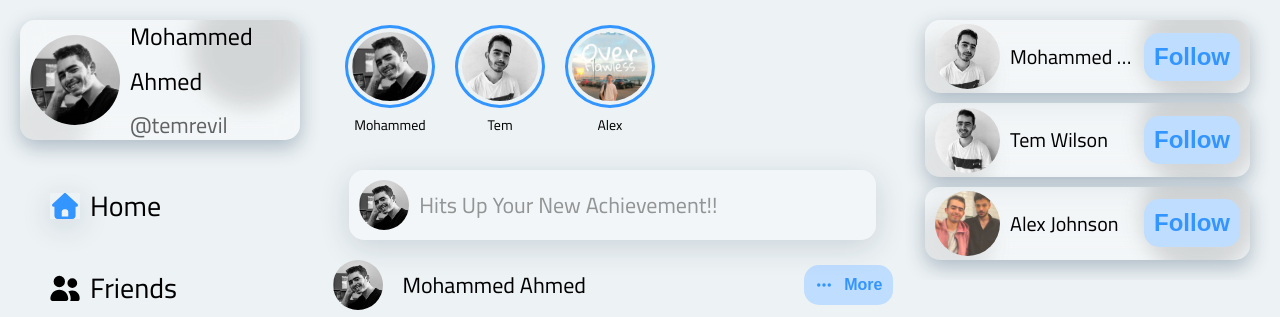
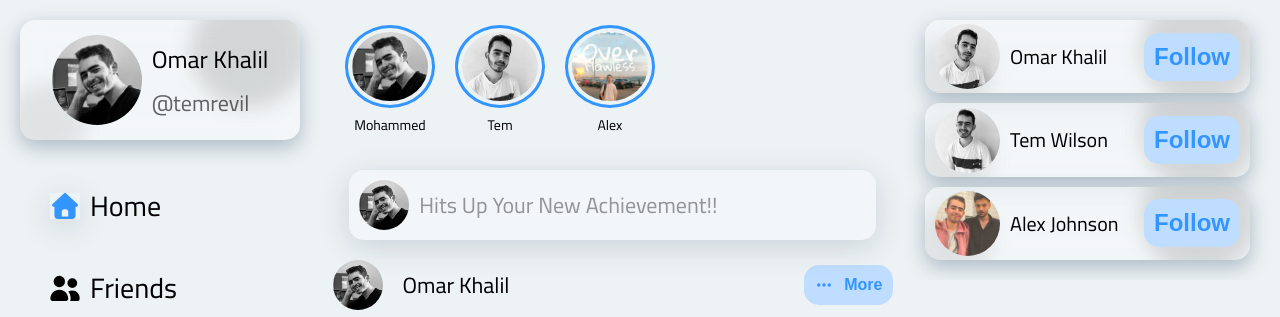
Before and after one commit to TemRevil/Whistle, a plain HTML site: page index.html in a window 1280 px wide. Shown: the top 317 px of the page. Drawn offline with Linux system fonts and the light colour scheme; a web font is replaced by a local one.

Commit message:
Use a made-up name for the demo user

```diff
--- a/index.html
+++ b/index.html
@@ -16,7 +16,7 @@
             <div class="user-box bg-blur flex row center gap inside-thiefe" targeted-with="profile.html">
                 <div class="user-img profile-img"><img src="Background/Pics/1.jpg" alt="User" crossorigin="anonymous"></div>
                 <div class="flex col j-center">
-                    <span id="user-name" class="text">Mohammed Ahmed</span>
+                    <span id="user-name" class="text">Omar Khalil</span>
                     <span id="username" class="text">@temrevil</span>
                 </div>
             </div>
@@ -37,7 +37,7 @@
         </section>
         <div class="main-center-g hide-scrollbar flex col gap">
             <section class="story-line hide-scrollbar flex gap">
-                <div class="story-box flex col center" data-username="Mohammed Ahmed" story="Background/Vees/3.mp4, Background/Vees/4.mp4">
+                <div class="story-box flex col center" data-username="Omar Khalil" story="Background/Vees/3.mp4, Background/Vees/4.mp4">
                     <div class="story-rounded">
                         <img src="Background/Pics/1.jpg" alt="Mohammed">
                     </div>
@@ -57,7 +57,7 @@
                 </div>
             </section>
             <section class="feed w flex col a-center gap">
-                <div class="feed-it flex col gap" feeder="Mohammed Ahmed">
+                <div class="feed-it flex col gap" feeder="Omar Khalil">
                     <div class="w flex row a-center j-start gap">
                         <div class="profile-img"><img src="Background/Pics/1.jpg" alt="user"></div>
                         <p class="text deactivated">Hits Up Your New Achievement!!</p>
@@ -69,13 +69,13 @@
                     <div class="feed-it-media flex row gap">
                     </div>
                 </div>
-                <div class="post-box flex col gap" data-username="Mohammed Ahmed" data-post-id="1" data-liked="Mohammed Ahmed, Ali Hustler, Tem Revil, Elsa, Sara, Sandler" data-post-comments="1:Mohammed Ahmed; Sooooooorrrry,">
+                <div class="post-box flex col gap" data-username="Omar Khalil" data-post-id="1" data-liked="Omar Khalil, Ali Hustler, Tem Revil, Elsa, Sara, Sandler" data-post-comments="1:Omar Khalil; Sooooooorrrry,">
                     <div class="post-header w flex row j-between a-center">
                         <div class="flex rwo a-center gap">
                             <div class="post-user-img profile-img">
                                 <img src="Background/Pics/1.jpg" alt="User">
                             </div>
-                            <span class="text">Mohammed Ahmed</span>
+                            <span class="text">Omar Khalil</span>
                         </div>
                         <button class="one-btn flex row a-center gap">
                             <i class="fa-solid fa-ellipsis"></i>
@@ -105,13 +105,13 @@
                         </button>
                     </div>
                 </div>
-                <div class="post-box flex col gap" data-username="Mohammed Ahmed" data-post-id="2" data-liked="Mohammed Ahmed, Ali Hustler, Tem Revil, Elsa, Sara, Sandler" data-post-comments="1:Mohammed Ahmed;Hey Asshole!,2:Mohammed Ahmed;i hope you havin' a good day">
+                <div class="post-box flex col gap" data-username="Omar Khalil" data-post-id="2" data-liked="Omar Khalil, Ali Hustler, Tem Revil, Elsa, Sara, Sandler" data-post-comments="1:Omar Khalil;Hey Asshole!,2:Omar Khalil;i hope you havin' a good day">
                     <div class="post-header w flex row j-between a-center">
                         <div class="flex rwo a-center gap">
                             <div class="post-user-img profile-img">
                                 <img src="Background/Pics/1.jpg" alt="User">
                             </div>
-                            <span class="text">Mohammed Ahmed</span>
+                            <span class="text">Omar Khalil</span>
                         </div>
                         <button class="one-btn flex row a-center gap">
                             <i class="fa-solid fa-ellipsis"></i>
@@ -148,13 +148,13 @@
                         </button>
                     </div>
                 </div>
-                <div class="post-box flex col gap" data-username="Mohammed Ahmed" data-post-id="3" data-liked="Mohammed Ahmed, Ali Hustler, Tem Revil, Elsa, Sara, Sandler" data-post-comments="1:Mohammed Ahmed;Wasn't My Best Days Anyway!,">
+                <div class="post-box flex col gap" data-username="Omar Khalil" data-post-id="3" data-liked="Omar Khalil, Ali Hustler, Tem Revil, Elsa, Sara, Sandler" data-post-comments="1:Omar Khalil;Wasn't My Best Days Anyway!,">
                     <div class="post-header w flex row j-between a-center">
                         <div class="flex rwo a-center gap">
                             <div class="post-user-img profile-img">
                                 <img src="Background/Pics/1.jpg" alt="User">
                             </div>
-                            <span class="text">Mohammed Ahmed</span>
+                            <span class="text">Omar Khalil</span>
                         </div>
                         <button class="one-btn flex row a-center gap">
                             <i class="fa-solid fa-ellipsis"></i>
@@ -196,10 +196,10 @@
         </div>
         <section class="suggestions hide-scrollbar flex col gap">
             <div class="suggestion-box bg-blur flex row center gap inside-thiefe">
-                <div class="suggestion-img profile-img" titled-with="Mohammed Ahmed" titled-pos="bottom">
+                <div class="suggestion-img profile-img" titled-with="Omar Khalil" titled-pos="bottom">
                     <img src="Background/Pics/2.jpg" alt="Mohammed" crossorigin="anonymous">
                 </div>
-                <span class="text">Mohammed Ahmed</span>
+                <span class="text">Omar Khalil</span>
                 <button class="one-btn">Follow</button>
             </div>
             <div class="suggestion-box bg-blur flex row center gap inside-thiefe">
@@ -224,11 +224,11 @@
             </div>
             <div class="whistlers flex col gap off">
                 <div class="whistle-box scale-active flex row a-center gap"
-                    user-id="Mohammed Ahmed"
+                    user-id="Omar Khalil"
                     data-convo='[{"from":"them","text":"Hey! How are you doing?"},{"from":"me","text":"They Tryna Insult My Intelligence, Sometimes i may Act Stupid."},{"from":"them","text":"That\'s deep man! 🤔"},{"from":"me","text":"Yeah, just keeping it real 💯"},{"from":"them","text":"Respect! Always stay true to yourself"}]'>
                     <div class="whistle-img profile-img"><img src="Background/Pics/1.jpg" alt="user"></div>
                     <div class="flex col">
-                        <span class="text" id="whistle-box-username">Mohammed Ahmed</span>
+                        <span class="text" id="whistle-box-username">Omar Khalil</span>
                         <span class="text" id="whistle-box-message">Hey Asshole</span>
                     </div>
                 </div>
```
Also changed, not shown: friends.html (+3 -3 lines), profile.html (+10 -10 lines).
